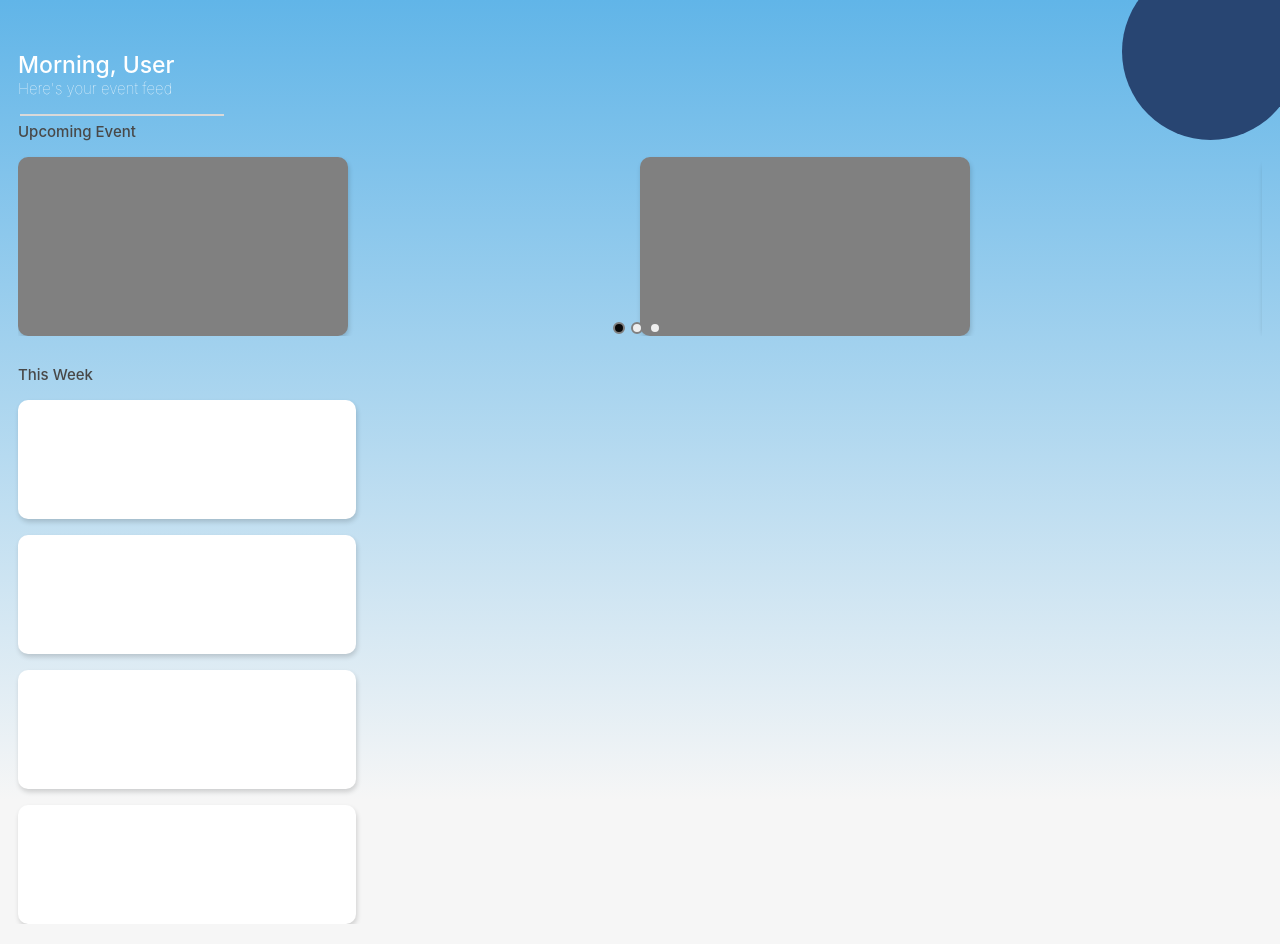
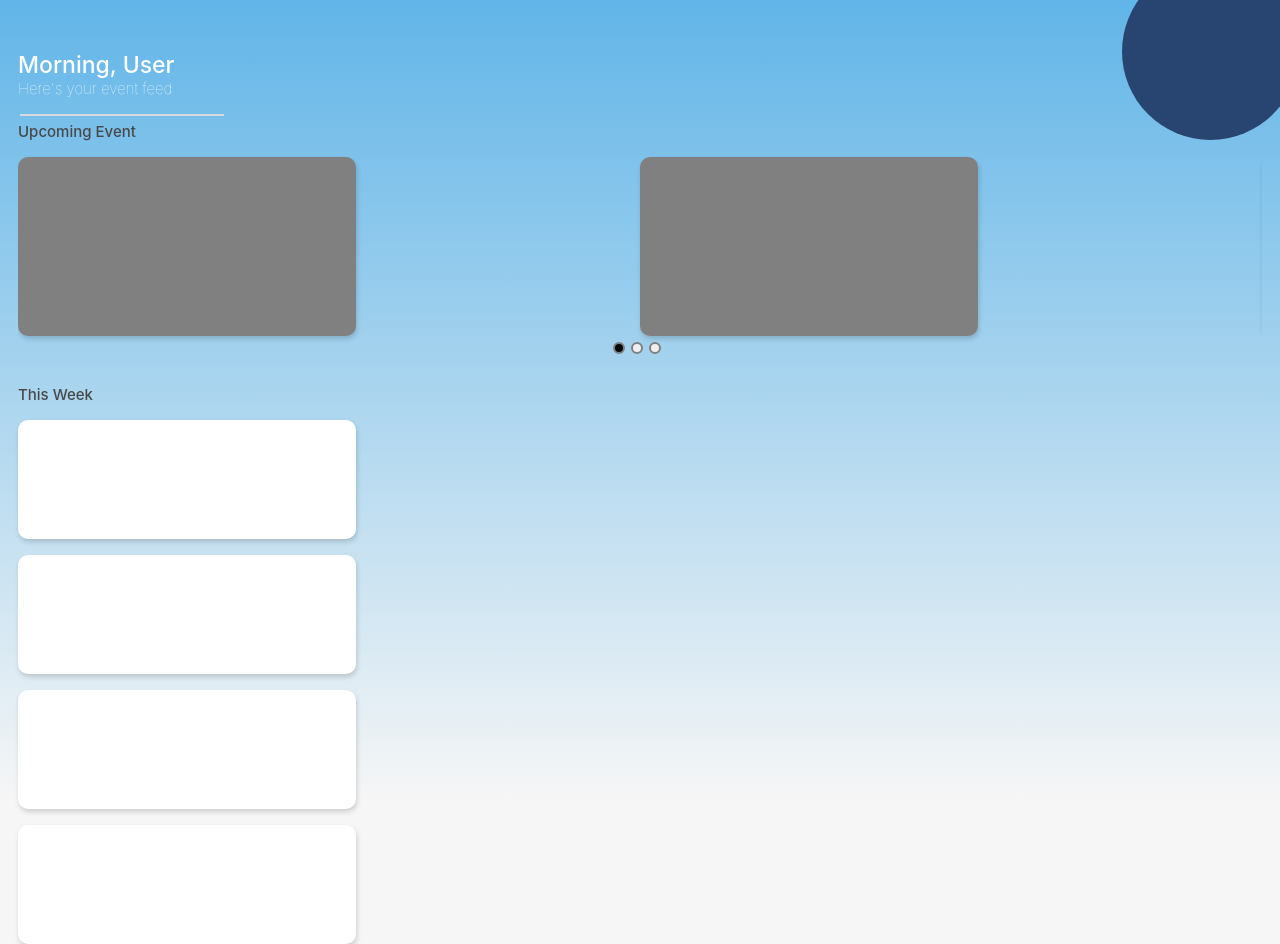
Before and after one commit to roong-aroon-developer/RA-Event, a React (Create React App) app: page / in a window 1280 px wide. Built offline with nearby package versions, Linux system fonts and the light colour scheme.

Commit message:
:sparkles: fix collapse

```diff
--- a/src/components/EventFeed/EventFeed.css
+++ b/src/components/EventFeed/EventFeed.css
@@ -4,13 +4,3 @@
     color:#484848;
     font-weight: 500;
 }
-.FeedBubble{
-    width: 330px;
-    height: 179px;
-    border-radius: 10px;
-    background-color: grey;
-    box-shadow: #00000029 1px 3px 5px;
-
-    margin-top: 16px;
-    float:left;
-}
--- a/src/components/EventFeed/EventInfo/EventInfo.css
+++ b/src/components/EventFeed/EventInfo/EventInfo.css
@@ -1,10 +1,10 @@
 .FeedBubble{
-    width: 330px;
+    width: 338px;
     height: 179px;
     border-radius: 10px;
     background-color: grey;
     box-shadow: #00000029 1px 3px 5px;
-
+    margin-bottom: 20px;
     margin-top: 16px;
     float:left;
 }
```
